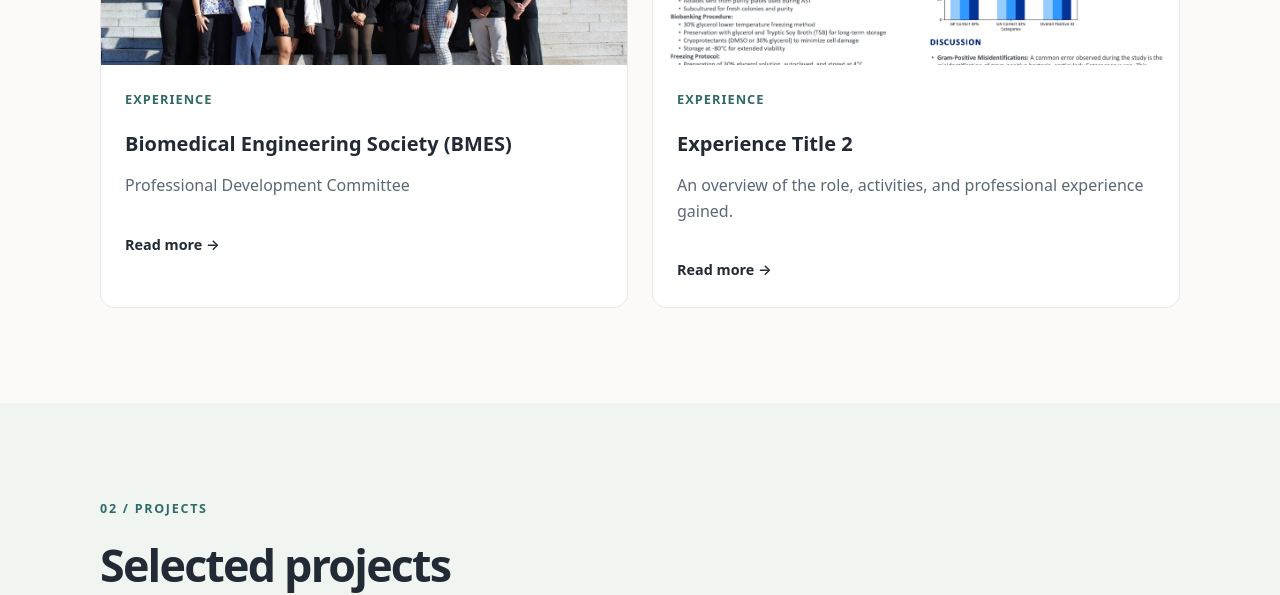
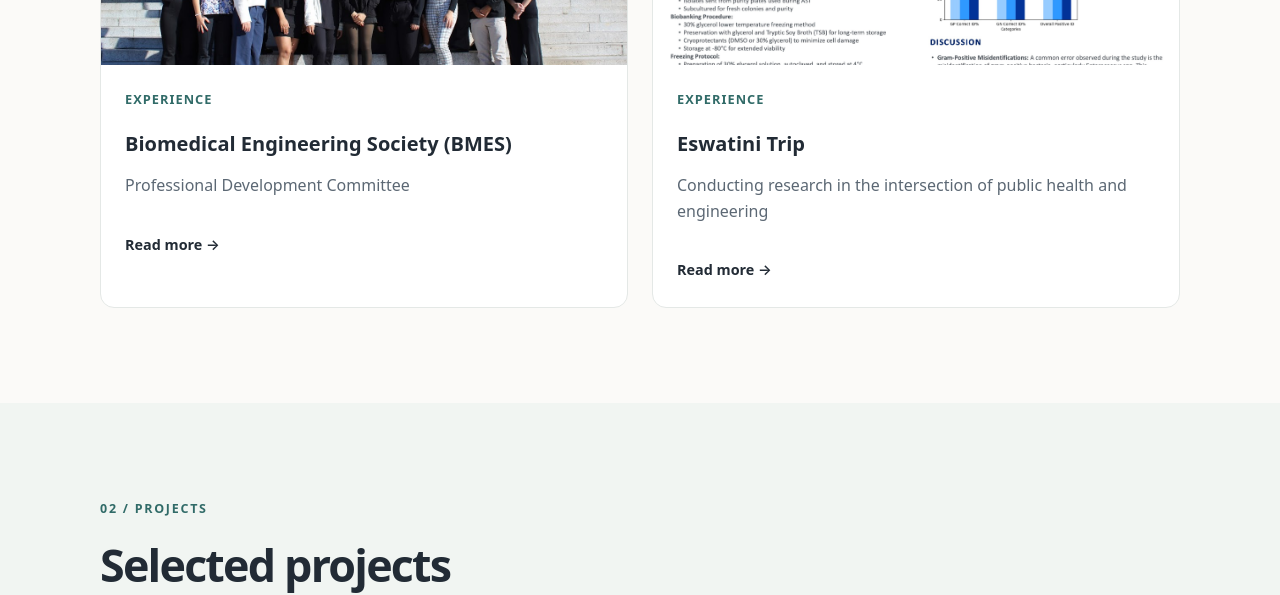
Before and after one commit to amaanwar/amaanwar.github.io, a plain HTML site: page index.html in a window 1280 px wide. Shown: the part 1600-2195 px from the top of the page. Drawn offline with Linux system fonts and the light colour scheme.

Commit message:
Update index.html

```diff
--- a/index.html
+++ b/index.html
@@ -182,11 +182,10 @@
 
               <p class="card-label">Experience</p>
 
-              <h3>Experience Title 2</h3>
+              <h3>Eswatini Trip</h3>
 
               <p>
-                An overview of the role, activities,
-                and professional experience gained.
+                Conducting research in the intersection of public health and engineering
               </p>
 
               <span class="card-arrow">
```
